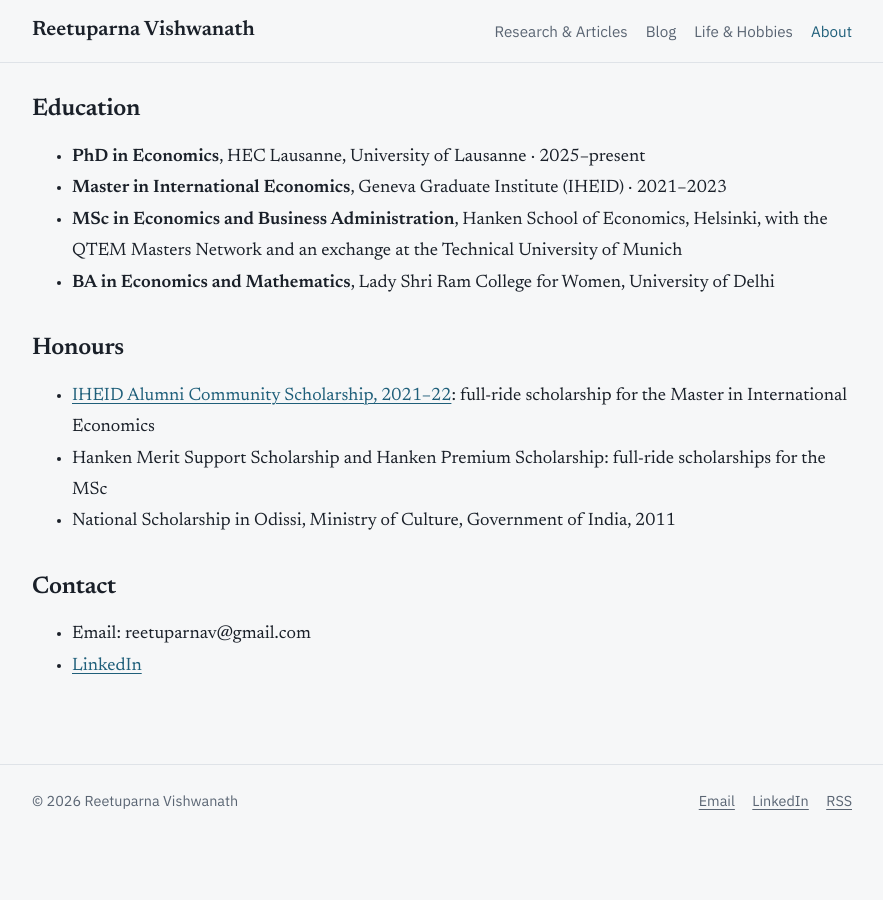
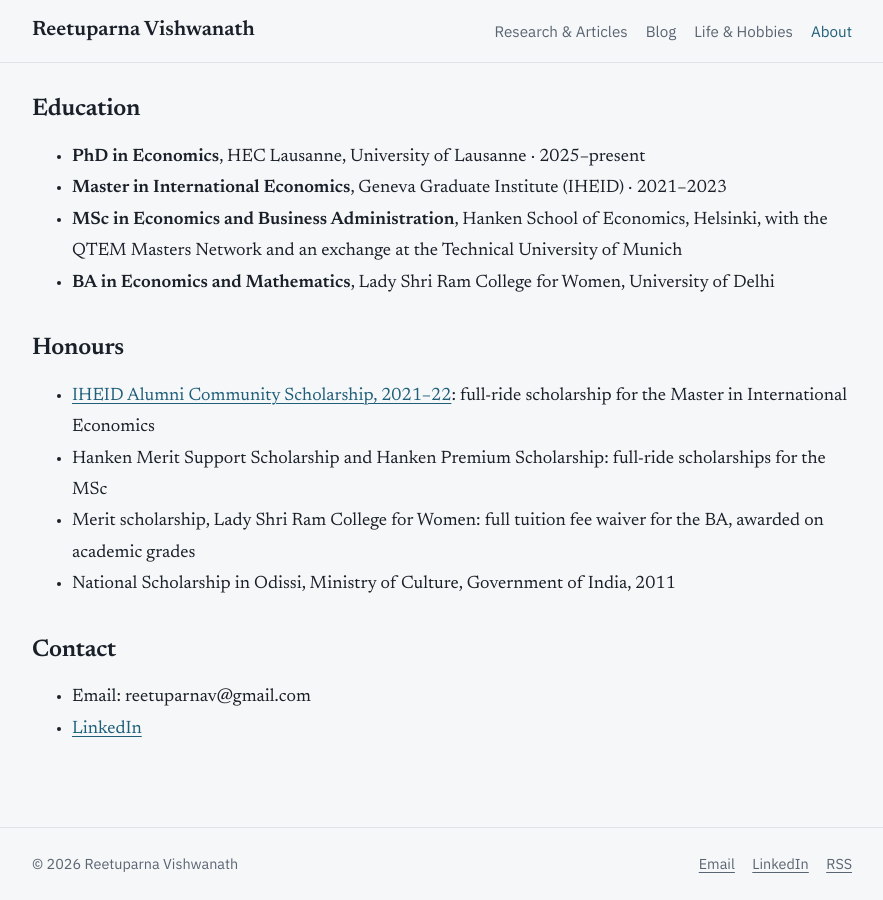
Before and after one commit to reetuparnav/Reetuparnav.github.io, a Jekyll site: the page built from about.md, in a window 1280 px wide and 900 px high, scrolled down 962 px. Shown: the whole window, without its empty margins (198-1081 px from the left). Built offline with Jekyll 4.4.1, drawn with Linux system fonts in a browser that asks for light colours; before the commit the page ends 1799 px from its top, so only the background shows below that.

Commit message:
Add the LSR merit scholarship to Honours
Co-Authored-By: Claude Opus 5.5 (1M context) <noreply@anthropic.com>
Claude-Session: https://claude.ai/code/session_01Xsa2R2ve3LfZ8MkfZayTEc

```diff
--- a/about.md
+++ b/about.md
@@ -31,6 +31,7 @@ I welcome enquiries about research collaborations in economics, finance, data an
 ## Honours
 - [IHEID Alumni Community Scholarship, 2021–22](https://www.graduateinstitute.ch/communications/news/reetuparna-vishwanath-receives-2021-22-alumni-community-scholarship): full-ride scholarship for the Master in International Economics
 - Hanken Merit Support Scholarship and Hanken Premium Scholarship: full-ride scholarships for the MSc
+- Merit scholarship, Lady Shri Ram College for Women: full tuition fee waiver for the BA, awarded on academic grades
 - National Scholarship in Odissi, Ministry of Culture, Government of India, 2011
 
 ## Contact
```
